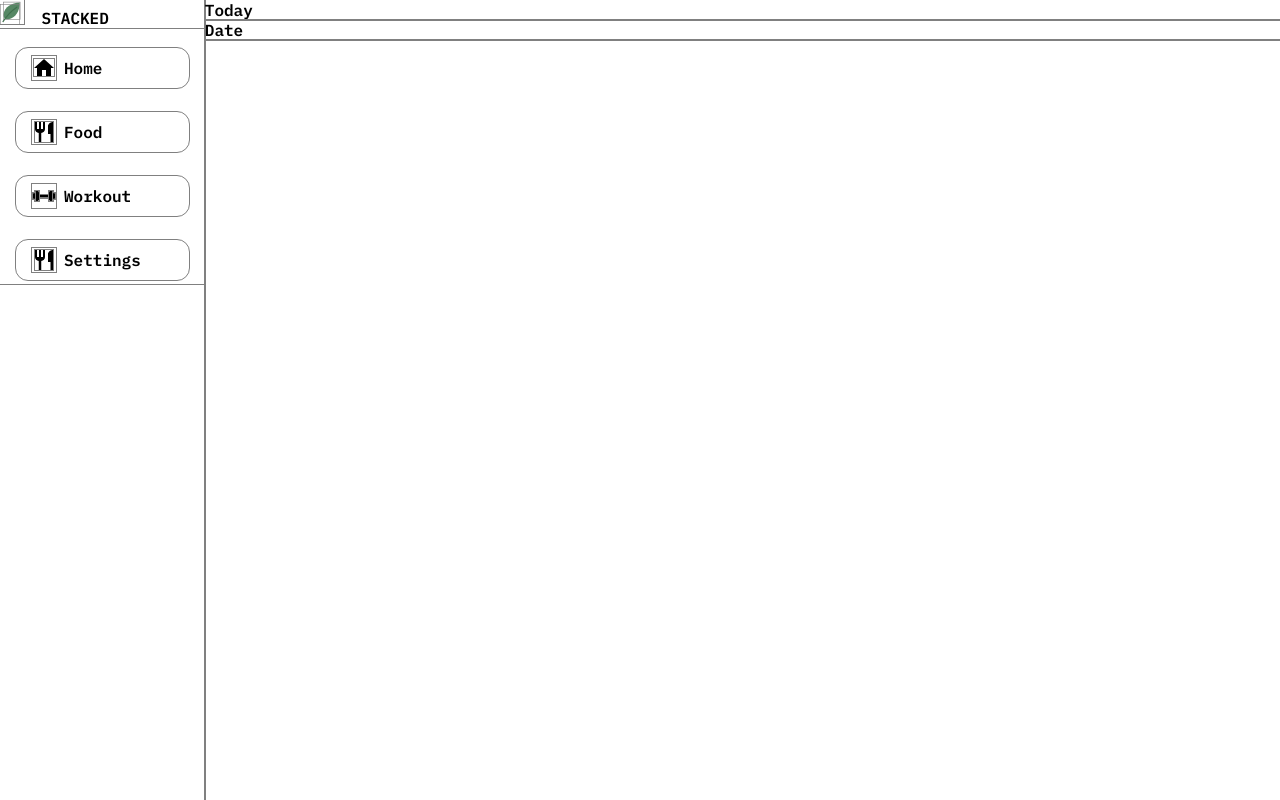
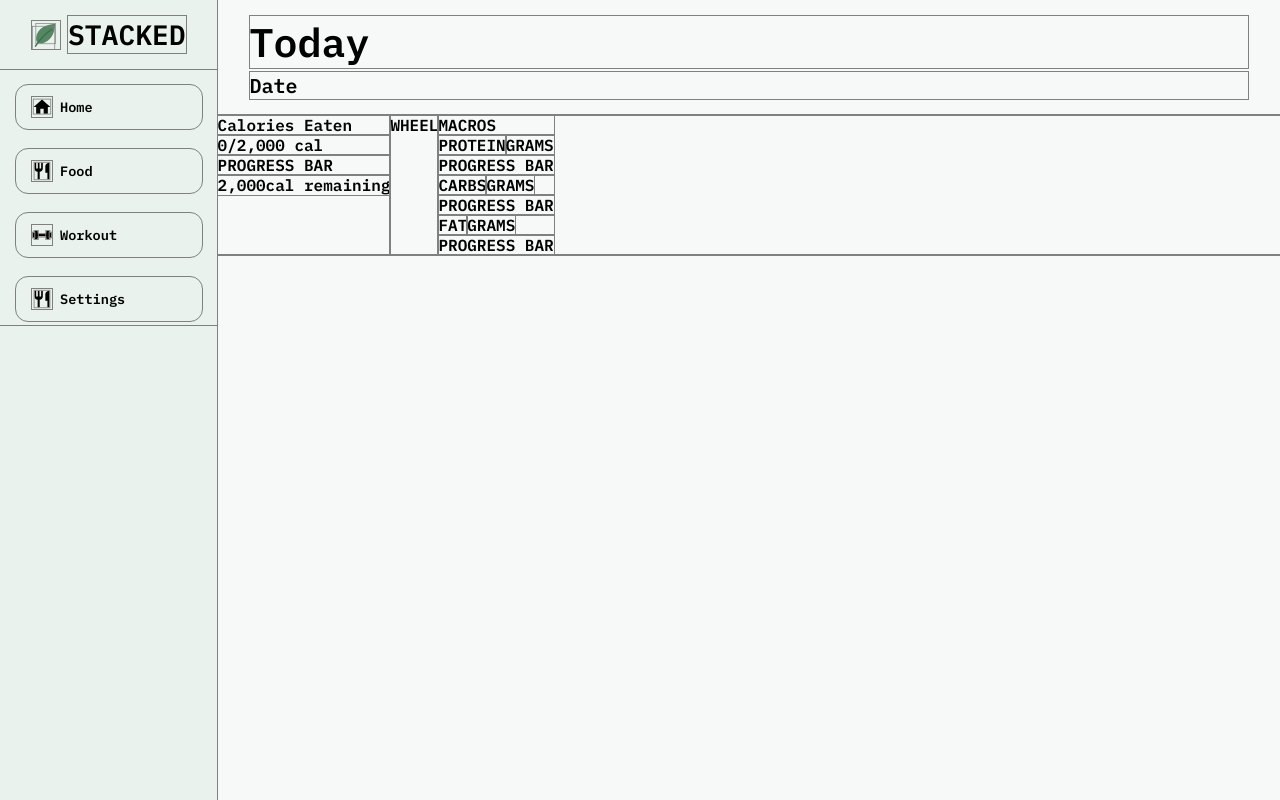
Before and after one commit to josegael07/STACKED_Weight-and-Calorie-Tracker, a website built with webpack: page src/index.html in a window 1280 px wide. Built offline with nearby package versions, Linux system fonts and the light colour scheme.

Commit message:
Sidebar HTML and CSS mostly complete, cards started

```diff
--- a/src/index.html
+++ b/src/index.html
@@ -17,7 +17,7 @@
                     <path d="M5 36C12 25 19 18 28 12" fill="none" stroke="#3F704D" stroke-width="2"
                         stroke-linecap="round" />
                 </svg>
-                STACKED
+                <div>STACKED</div>
             </div>
 
             <div class="option">
@@ -62,15 +62,56 @@
 
     <div class="right">
         <header>
-            <div>
+            <div id="today">
                 Today
             </div>
-            <div>
+            <div id="date">
                 Date
             </div>
         </header>
 
         <div class="short-summary">
+            <div class="left-short-summary">
+                <div>Calories Eaten</div>
+                <div>0/2,000 cal</div>
+                <div>PROGRESS BAR</div>
+                <div>2,000cal remaining</div>
+            </div>
+
+            <div class="mid-short-summary">
+                WHEEL
+            </div>
+
+            <div class="right-short-summary">
+                <div>MACROS</div>
+
+                <div class="macro-container">
+                    <div class="macro-info">
+                        <div>PROTEIN</div>
+                        <div>GRAMS</div>
+                    </div>
+
+                    <div>PROGRESS BAR</div>
+                </div>
+
+                <div class="macro-container">
+                    <div class="macro-info">
+                        <div>CARBS</div>
+                        <div>GRAMS</div>
+                    </div>
+
+                    <div>PROGRESS BAR</div>
+                </div>
+
+                <div class="macro-container">
+                    <div class="macro-info">
+                        <div>FAT</div>
+                        <div>GRAMS</div>
+                    </div>
+
+                    <div>PROGRESS BAR</div>
+                </div>
+            </div>
 
         </div>
 
--- a/src/styles.css
+++ b/src/styles.css
@@ -1,5 +1,17 @@
 @import url('https://fonts.googleapis.com/css2?family=Oswald:wght@500;600;700&family=IBM+Plex+Mono:wght@400;500;600;700&display=swap');
 :root {
+    --main-background-color: rgb(247, 249, 249);
+    --sidebar-background-color: rgb(233, 242, 237);
+    --selected-navigation-color: rgb(218, 231, 221);
+    --card-color: ;
+    --primary-gree-buttons: ;
+    --green-progress-bars: ;
+    --light-blue-accent: ;
+    --dark-blue-accent: ;
+    --main-text: ;
+    --muted-text: ;
+    --dividers: ;
+
     font-family:'IBM Plex Mono', monospace;
     font-weight: 600;
 }
@@ -22,23 +34,99 @@ body {
     grid-template-rows: 1fr;
 }
 
+.left {
+    background-color: var(--sidebar-background-color);
+}
+
 .sidebar {
     display: flex;
     flex-direction: column;
-    gap: 1rem;
+    gap: .75rem;
+    background-color: var(--sidebar-background-color);
+}
+
+#title {
+    display: flex;
+    align-items: center;
+    font-size: 1.75rem;
+    padding: 1rem 2rem;
+    background-color: var(--sidebar-background-color);
+}
+#title > div {
+    background-color: var(--sidebar-background-color);
+}
+#title > svg {
+    height: 1.75rem;
+    width: 1.75rem;
+    background-color: var(--sidebar-background-color);
 }
 
 .option{
+    font-size: .85rem;
     border-radius: .75rem;
-    padding: .5rem 3rem .5rem 1rem;
+    padding: .75rem 3rem .75rem 1rem;
     margin: .25rem 1rem;
+    background-color: var(--sidebar-background-color);
 
     display: flex;
     align-items: center;
 }
+.option:hover {
+    background-color: var(--selected-navigation-color);
+}
+.option > svg {
+    background-color: var(--sidebar-background-color);
+}
+.option:hover > svg {
+    background-color: var(--selected-navigation-color);
+}
+
 
 svg{
-    height: 1.5rem;
-    width: 1.5rem;
+    height: 1.25rem;
+    width: 1.25rem;
     margin-right: .5rem;
 }
+
+.right {
+    background-color: var(--main-background-color);
+}
+
+header{
+    display: flex;
+    flex-direction: column;
+    gap: .25rem;
+    padding: 1rem 2rem;
+    background-color: var(--main-background-color);
+}
+
+#today {
+    font-size: 2.5rem;
+}
+#date{
+    font-size: 1.25rem;
+}
+
+
+.short-summary{
+    display: flex;
+}
+
+.left-short-summary {
+    display: flex;
+    flex-direction: column;
+}
+
+.right-short-summary {
+    display: flex;
+    flex-direction: column;
+}
+
+.macro-container {
+    display: flex;
+    flex-direction: column;
+}
+
+.macro-info {
+    display: flex;
+}
```
